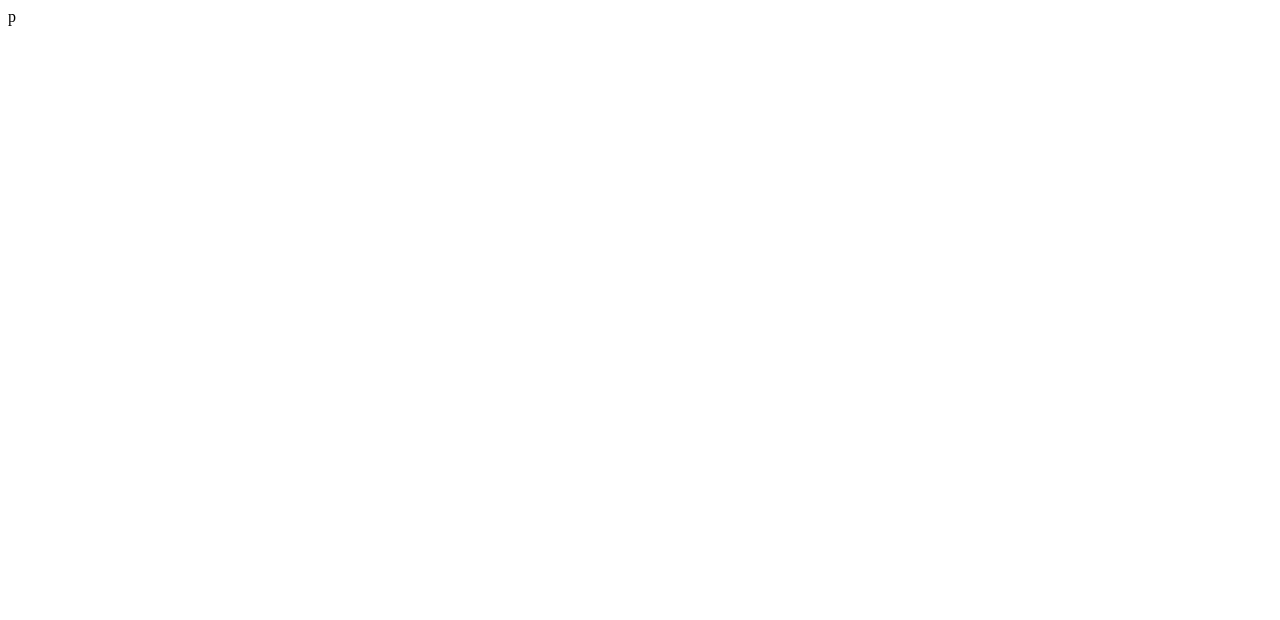
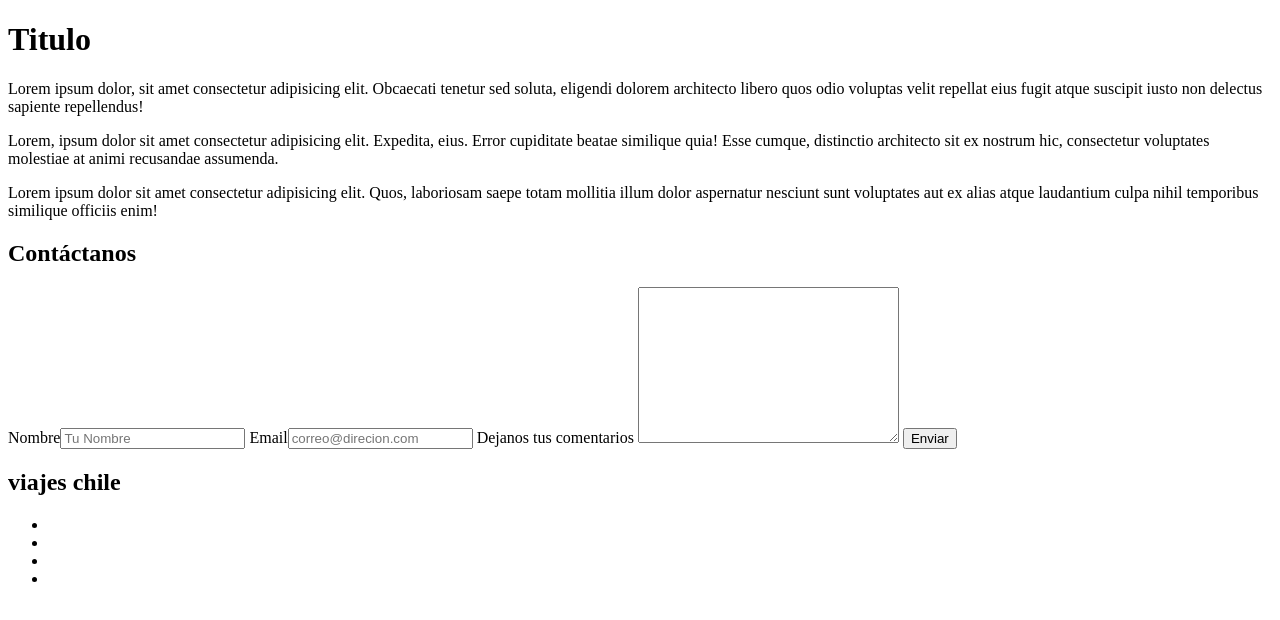
Before and after one commit to tonoverde/viajesChile, a plain HTML site: page index.html in a window 1280 px wide. Drawn offline with Linux system fonts and the light colour scheme.

Commit message:
basic html

```diff
--- a/index.html
+++ b/index.html
@@ -1 +1,49 @@
-p
+<!DOCTYPE html>
+<html lang="es">
+<head>
+    <meta charset="UTF-8">
+    <meta name="viewport" content="width=device-width, initial-scale=1">
+    <title>Viajes Chile</title>
+    <link rel="stylesheet" href="./assets/css/style.css">
+</head>
+<body>
+    <nav>
+    </nav>
+    <header>
+        <h1>Titulo</h1>
+        <section class="carrusel">
+
+        </section>
+    </header>
+    <main>
+        <section class="about">
+            <p>Lorem ipsum dolor, sit amet consectetur adipisicing elit. Obcaecati tenetur sed soluta, eligendi dolorem architecto libero quos odio voluptas velit repellat eius fugit atque suscipit iusto non delectus sapiente repellendus!</p>
+            <p>Lorem, ipsum dolor sit amet consectetur adipisicing elit. Expedita, eius. Error cupiditate beatae similique quia! Esse cumque, distinctio architecto sit ex nostrum hic, consectetur voluptates molestiae at animi recusandae assumenda.</p>
+            <p>Lorem ipsum dolor sit amet consectetur adipisicing elit. Quos, laboriosam saepe totam mollitia illum dolor aspernatur nesciunt sunt voluptates aut ex alias atque laudantium culpa nihil temporibus similique officiis enim!</p>
+        </section>
+        <section class="cards">
+
+        </section>
+        <section class="contacto">
+            <h2>Contáctanos</h2>
+            <form>
+                <label for="">Nombre<input type="text" placeholder="Tu Nombre"></label>
+                <label for="email">Email<input type="email" placeholder="correo@direcion.com"></label>
+                <label for="">Dejanos tus comentarios <textarea name="" id="" cols="30" rows="10"></textarea></label>
+                <button>Enviar</button>
+            </form>
+        </section>
+    </main>
+    <footer>
+       <h2>
+        viajes chile
+       </h2>
+       <ul>
+        <li></li>
+        <li></li>
+        <li></li>
+        <li></li>
+       </ul>
+    </footer>
+</body>
+</html>
```
